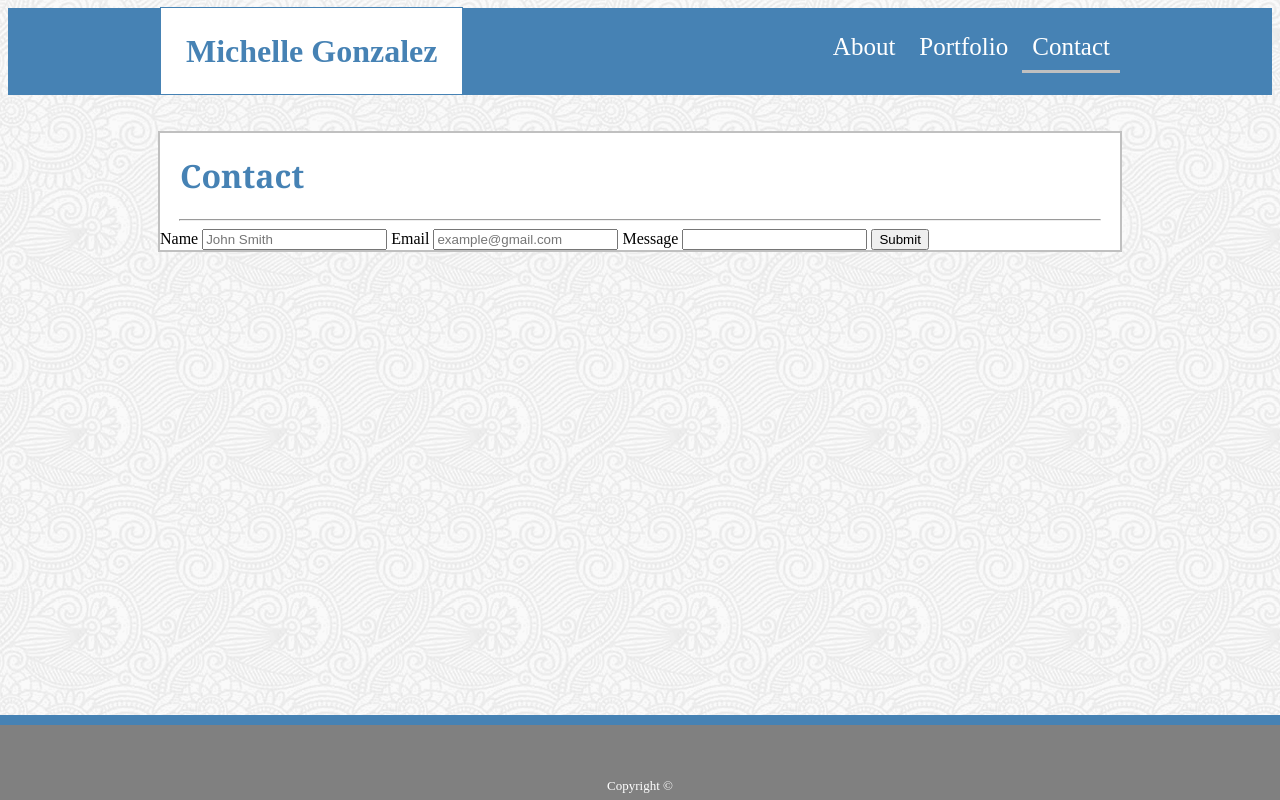
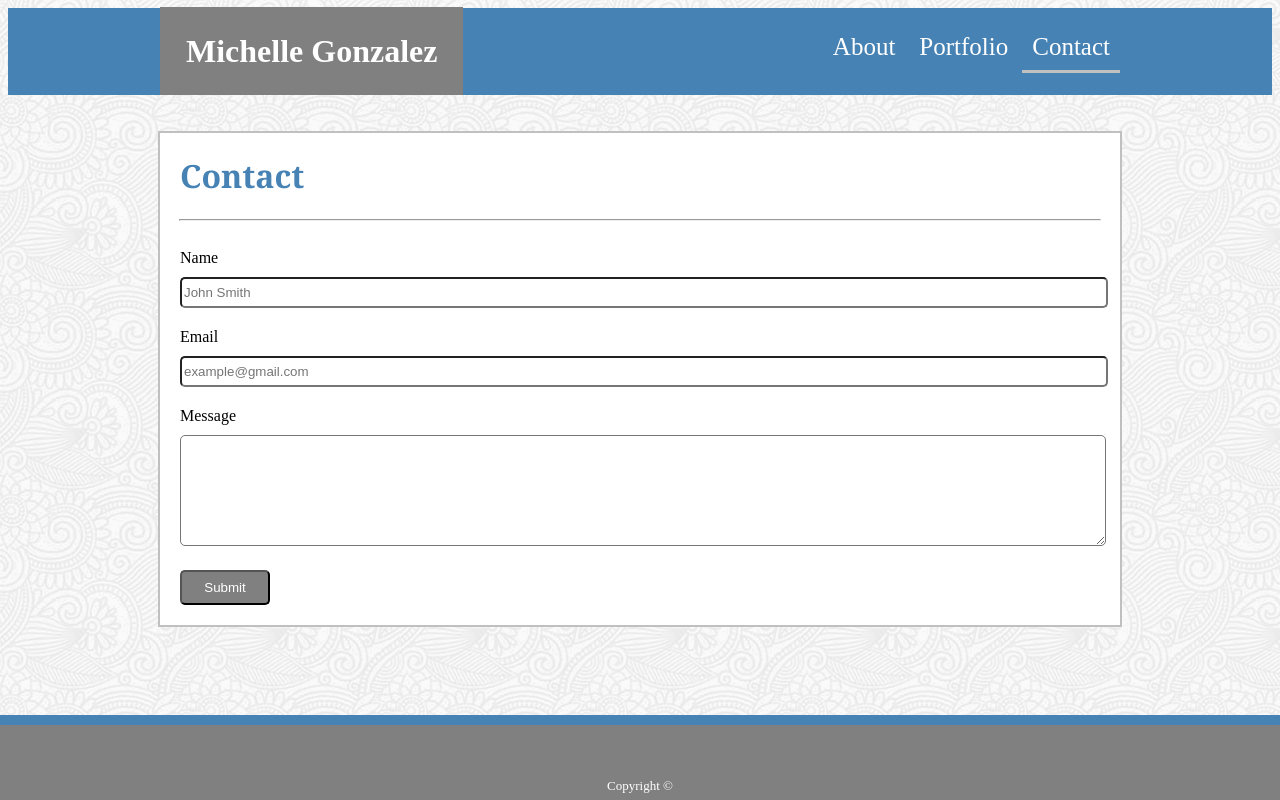
Before and after one commit to Michellegpedroza/Basic-Portfolio, a plain HTML site: page contact.html in a window 1280 px wide. Drawn offline with Linux system fonts and the light colour scheme.

Commit message:
form changes to contact page

```diff
--- a/assets/css/style.css
+++ b/assets/css/style.css
@@ -14,10 +14,10 @@ header {
 
 #name {
     display: inline;
-    background-color: #ffffff;
+    background-color: #808080;
     padding: 25px;
-    color: #4682b4;
-    border: 1px solid #4682b4;
+    color: #ffffff;
+    border: 1px solid #808080;
 }
 
 .navLinks {
@@ -45,7 +45,7 @@ body {
     background-image: url("../images/full-bloom.png");
 }
 
-/* container for all pages*/
+/* body content styling for all pages*/
 
 .h1 {
     font-family:'Georgia', Times, 'Times New Roman', serif;
@@ -64,6 +64,7 @@ hr {
     background-color: #ffffff;
     border: 2px solid #c0c0c0;
     font-family: Arial', Helvetica Neue, 'Helvetica', 'sans-serif;
+    overflow: auto;
 }
 
 /* about me content */
@@ -104,8 +105,48 @@ p {
     text-align: center;
 }
 
+/* contact content */
 
+form{
+    padding:20px;
+}
 
+.formInputs{
+    padding-bottom: 20px;
+}
+
+label{
+    display: block;
+    margin-bottom: 10px;
+}
+
+input{
+    height: 25px;
+}
+
+.textBox{
+    width: 100%;
+    border-radius: 5px;
+    -webkit-border-radius: 5px;
+    -moz-border-radius: 5px;
+    -ms-border-radius: 5px;
+    -o-border-radius: 5px;
+}
+
+button{
+    height: 35px;
+    width: 90px;
+    background-color: #808080;
+    color: #ffffff;
+    border-radius: 5px;
+    -webkit-border-radius: 5px;
+    -moz-border-radius: 5px;
+    -ms-border-radius: 5px;
+    -o-border-radius: 5px;
+}
+ button:hover{
+    box-shadow: 0 10px 10px #74777a, 0 10px 10px #92a9bd;
+ }
 
 
 
--- a/contact.html
+++ b/contact.html
@@ -26,14 +26,25 @@
     <div class="container">
         <div>
             <h1 class="h1">Contact</h1>
+
             <hr>
+
             <form>
-                <label>Name</label>
-                <input type="text" placeholder="John Smith">
-                <label>Email</label>
-                <input type="email" placeholder="example@gmail.com">
-                <label>Message</label>
-                <input tyep="texarea">
+                <div class="formInputs">
+                    <label>Name</label>
+                    <input class="textBox" type="text" placeholder="John Smith">
+                </div>
+
+                <div class="formInputs">
+                    <label>Email</label>
+                    <input class="textBox" type="email" placeholder="example@gmail.com">
+                </div>
+
+                <div class="formInputs">
+                    <label>Message</label>
+                    <textarea class="textBox" rows="7"></textarea>
+                </div>
+
                 <button id="submit">Submit</button>
             </form>
         </div>
```
Also changed, not shown: index.html (+0 -3 lines), portfolio.html (line endings or trailing spaces).
